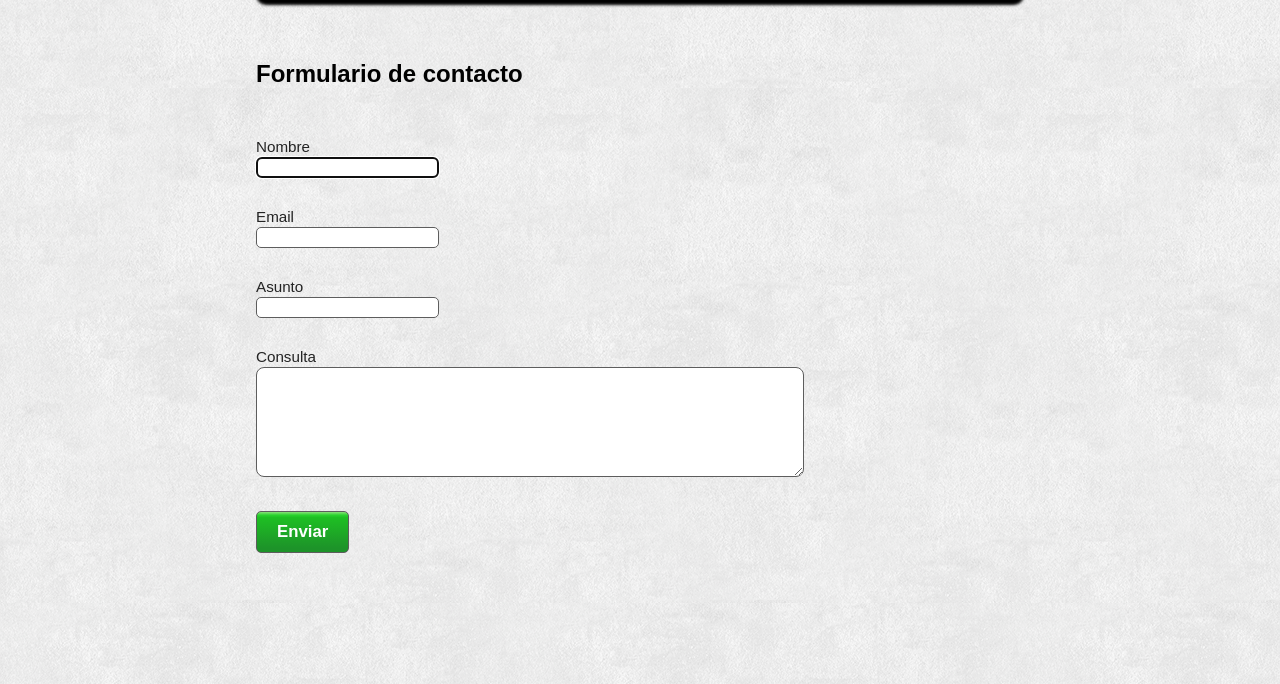
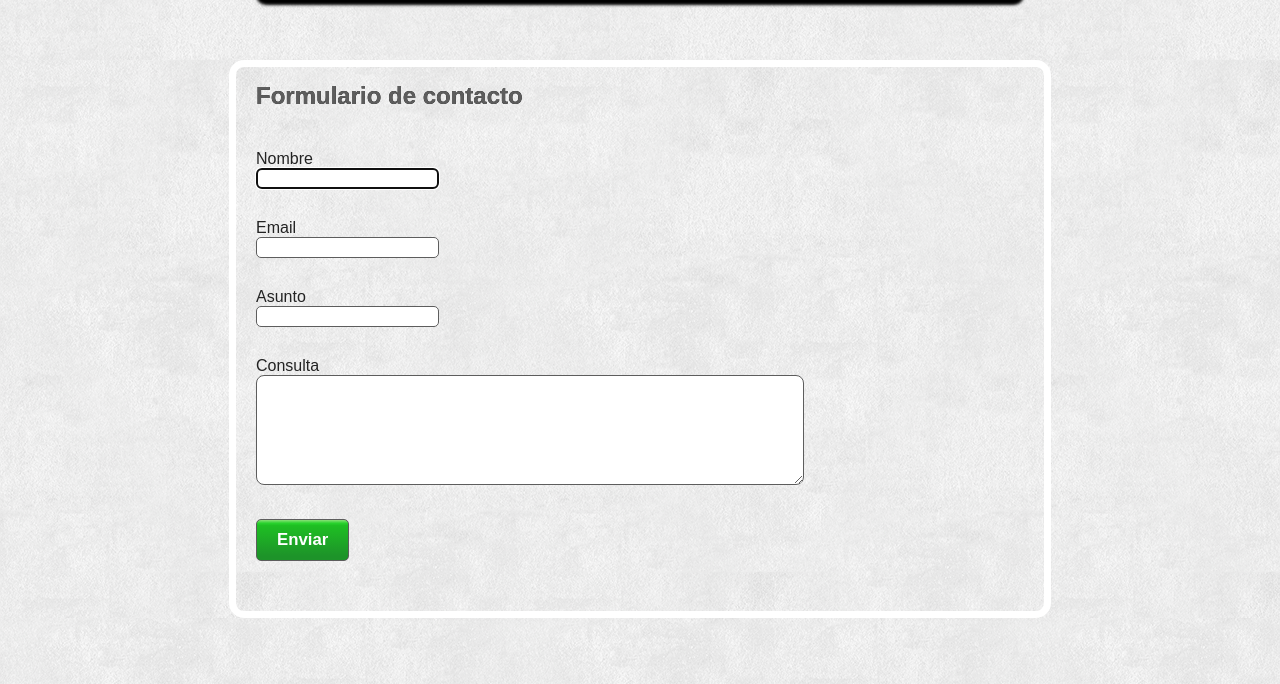
Before and after one commit to wilsonxp/Proyecto-web, a PHP site: page /contacto.php in a window 1280 px wide. Shown: the part 116-800 px from the top of the page. Run offline with PHP 8.4, Linux system fonts and the light colour scheme.

Commit message:
formulario estiloso

```diff
--- a/contacto.php
+++ b/contacto.php
@@ -31,22 +31,27 @@
                 </li>
             </ul>
         </nav>
-        <h2>
+        <!--<h2>
             Formulario de contacto
-        </h2>
+        </h2>-->
         <section id="sec-formulario">
                 	<form action="#" method="post" enctype="form/multipart">
+                            <h2>Formulario de contacto</h2>
                             <div class="entradas">
-        			<p>Nombre</p><input type="name" autofocus>
+                    			<label>Nombre</label><br/>
+                                <input type="name" autofocus>
                     		</div>
                     		<div class="entradas">
-        			<p>Email</p><input type="email">
+                    			<label>Email</label><br/>
+                                <input type="email">
                     		</div>
                     		<div class="entradas">
-        			<p>Asunto</p><input type="text">
+                    			<label>Asunto</label><br/>
+                                <input type="text">
                     		</div>
                     		<div class="entradas">
-        			<p>Consulta</p><textarea></textarea>
+                    			<label>Consulta</label><br/>
+                                <textarea></textarea>
                     		</div>
                     		<div>
                     			<input type="submit" value="Enviar" name="enviar">
--- a/css/contacto.css
+++ b/css/contacto.css
@@ -86,31 +86,34 @@ nav ul li a:hover{
 
 
 h2{
+    color:#5D5D5D;
     margin: 0 auto;
-    margin-top: 60px;
-    width: 60%;
+    margin-bottom: 40px;
+    text-shadow: 0px 0px 0px black;
 }
 
 /*------SECCION FORMULARIO------*/
 #sec-formulario{
     background-image: url("../imagenes/fondo-n-4.png");
+    margin-top: 60px;
+    /*border: 1px solid black;*/
 }
 #sec-formulario form{
-    /*border:1px solid black;*/
+    border: 7px solid white;
+    border-radius: 15px;
     color:#232323;
     margin: 0 auto;
-    padding: 50px 0;
+    padding: 15px 20px 50px 20px;
     width: 60%;
 }
 .entradas{
     /*border: 1px solid red;*/
     margin-bottom: 30px;
 }
-.entradas p{
-    font-size: 95%;
+.entradas label{
     margin-bottom: 2px;
 }
-#sec-formulario form div:nth-child(4) textarea{
+#sec-formulario form div:nth-child(5) textarea{
     border: 1px solid #5D5D5D;
     -webkit-border-radius: 8px;
     -o-border-radius: 8px;
```
Lines whose indentation alone changed are shown as unchanged.
